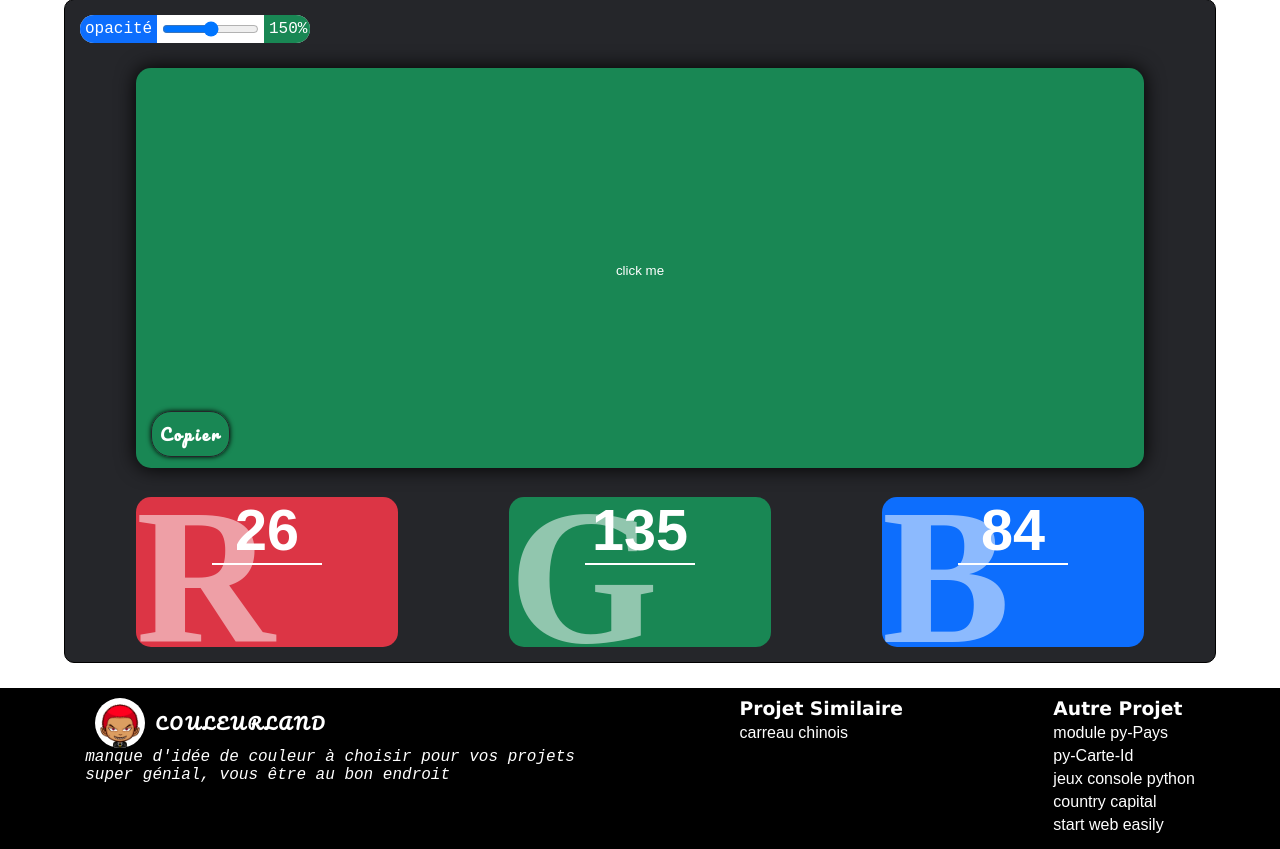
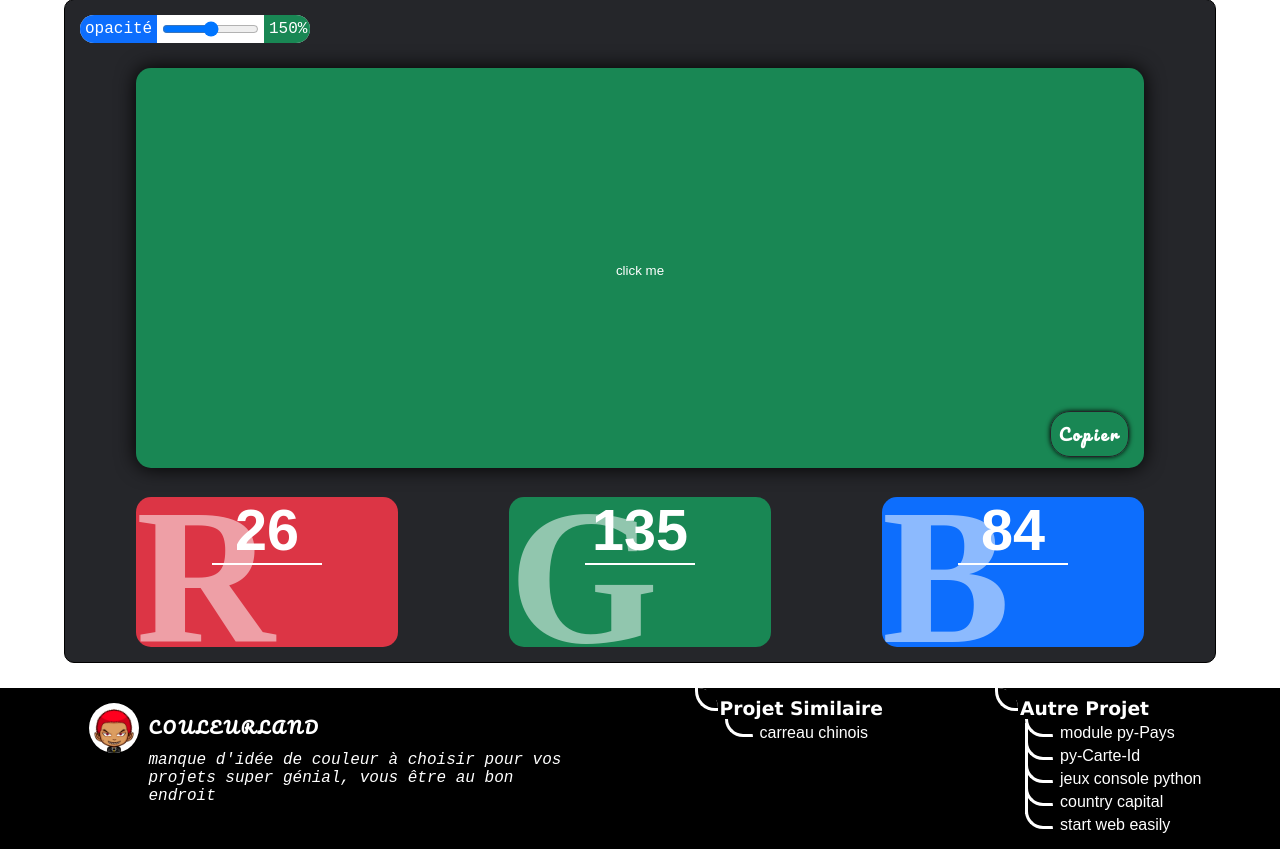
Before and after one commit to Tostenn/colorland, a PHP site: page / in a window 1280 px wide. Shown: the part 96-945 px from the top of the page. Run offline with PHP 8.4, Linux system fonts and the light colour scheme.

Commit message:
nouvelle mise en forme du footer

```diff
--- a/index.html
+++ b/index.html
@@ -85,27 +85,29 @@
             <a href="https://github.com/Tostenn">
                 <div class="logo">
                     <img src="/static/image/ico.ico" height="50" alt="">
-                    <p>couleurland</p>
+                    <div class="fl">
+                        <p>couleurland</p>
+                        <div class="des">
+                            manque d'idée de couleur à choisir pour vos projets
+                            super génial, vous être au bon endroit
+                        </div>
+                    </div>
                 </div>
             </a>
-            <blockquote class="des">
-                manque d'idée de couleur à choisir pour vos projets
-                super génial, vous être au bon endroit
-            </blockquote>
         </div>
-        <div class="link-group">
+        <div class="link-group no tree">
             <h3>projet similaire </h3>
             <a href="">
-                <div class="item">carreau chinois</div>
+                <div class="item tree">carreau chinois</div>
             </a>
         </div>
-        <div  class="link-group">
+        <div  class="link-group tree">
             <h3>autre projet</h3>
-            <a href=""><div class="item">module py-Pays</div></a>
-            <a href=""><div class="item">py-Carte-Id</div></a>
-            <a href=""><div class="item">jeux console python</div></a>
-            <a href=""><div class="item">country capital</div></a>
-            <a href=""><div class="item">start web easily</div></a>
+            <a href=""><div class="item tree">module py-Pays</div></a>
+            <a href=""><div class="item tree">py-Carte-Id</div></a>
+            <a href=""><div class="item tree">jeux console python</div></a>
+            <a href=""><div class="item tree">country capital</div></a>
+            <a href=""><div class="item tree">start web easily</div></a>
         </div>
     </footer>
 
--- a/static/css/index.css
+++ b/static/css/index.css
@@ -94,8 +94,8 @@ main{
 .copier{
     position: absolute;
     bottom: -70px;
-    right: auto;
-    left: 0;
+    right: 0;
+    /* left: 0; */
     margin: 15px;
     border-radius: 20px;
     box-shadow: 0 0px 5px black ;
@@ -228,20 +230,72 @@ input:invalid{
 /* footer------------ */
 footer .container{
     width: 40%;
+    margin: 5px 0;
+}
+footer .container .fl{
+    display: flex;
+    flex-direction: column;
+}
+footer img{
+    align-self: start;
+}
+
+footer .container p{
+    margin: 10px 0;
 }
 footer .container .des{
     font-style: italic;
     font-family: 'Courier New', Courier, monospace;
+    width: 100%;
 }
 footer h3{
-
     text-transform: capitalize;
     font-family: 'Lucida Sans', 'Lucida Sans Regular', 'Lucida Grande', 'Lucida Sans Unicode', Geneva, Verdana, sans-serif;
 }
 footer a .item{
     font-family:Arial, Helvetica, sans-serif ;
     margin: 5px 0;
+    position: relative;
+    padding-left: 40px;
 }
 footer a .item:hover{
     text-decoration: underline;
 }
+footer a .item:hover::after{
+    border-bottom-color: var(--cl-bleu);
+    transition: all .3s;
+}
+footer a .item.tree::after{
+    top: -5px;
+    left: 5px;
+    width: 25px;
+    height: 15px;
+}
+footer .link-group{
+    position: relative;
+}
+footer .link-group::before{
+    position: absolute;
+    content: '';
+    background-color: var(--cl-blanc);
+    width: 3px;
+    top: 25px;
+    left: 5px;
+    bottom: 25px;
+}
+footer .link-group.no::before{
+    display: none;
+}
+footer .tree::after{
+    position: absolute;
+    content: '';
+    width: 20px;
+    height: 20px;
+    border: 3px solid;
+    border-top: 0;
+    border-right: 0;
+    border-radius: 0 20px 0;
+    top: -10px;
+    left: -25px;
+
+}
--- a/static/css/responsive.css
+++ b/static/css/responsive.css
@@ -4,17 +4,27 @@
     footer {
         flex-direction: column;
         padding-left: 20px;
+        position: relative;
+    }
+    footer::after{
+        content: '';
+        position: absolute;
+        background-color: var(--cl-blanc);
+        top: 85px;
+        left: 50px;
+        bottom: 20px;
+        width: 3px;
     }
     footer > div{
         width: 100%;
     }
     footer .link-group{
-        margin-left: 20px;
+        margin-left: 55px;
         width: 90%;
     }
-    footer a  .item{
-        padding-left: 20px;
-    }
+    /* footer a  .item{
+        width: 30%;
+    } */
     footer .container .des{
         width: 100%;
     }
--- a/static/js/color.js
+++ b/static/js/color.js
@@ -32,6 +32,9 @@ export class Color{
             elements.oninput = ()=>{
                 this.sartvalue(elements)
                 this.applicolor()
+                if (elements.getAttribute('name') == 'op'){
+                    elements.nextElementSibling.innerHTML = elements.value +'%'
+                }
             }
         });
 
```
Also changed, not shown: other parts of static/css/index.css (+15 -13 lines).
